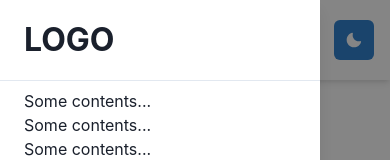
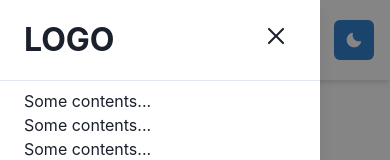
Before and after one commit to Marlen0307/nextjs_personal_portofolio, a Next.js app: page / in a window 390 px wide. Both pictures are taken after a click on the button 52 px from the left and 40 px from the top of the page. Shown: the top 160 px of the page. Built offline with nearby package versions, Linux system fonts and the light colour scheme.

Commit message:
add close icon on mobie nav

```diff
--- a/src/components/header/Navigation/MobileNav.tsx
+++ b/src/components/header/Navigation/MobileNav.tsx
@@ -1,4 +1,4 @@
-import { HamburgerIcon } from "@chakra-ui/icons";
+import { CloseIcon, HamburgerIcon } from "@chakra-ui/icons";
 import {
   Drawer,
   DrawerBody,
@@ -14,6 +14,8 @@ import Logo from "../Logo";
 
 export default function MobileNav() {
   const { isOpen, onOpen, onClose } = useDisclosure();
+  const btnRef = React.useRef()
+
 
   return (
     <Hide above="lg">
@@ -22,12 +24,24 @@ export default function MobileNav() {
         icon={<HamburgerIcon />}
         variant="outline"
         onClick={onOpen}
+        ref={btnRef}
       />
       <Drawer placement={"left"} onClose={onClose} isOpen={isOpen}>
         <DrawerOverlay />
         <DrawerContent>
-          <DrawerHeader borderBottomWidth="1px">
+          <DrawerHeader
+            borderBottomWidth="1px"
+            display={"flex"}
+            justifyContent={"space-between"}
+          >
             <Logo />
+            <IconButton
+              border={0}
+              aria-label="Close Mobile Navigation Bar"
+              onClick={onClose}
+              icon={<CloseIcon />}
+              variant={"outline"}
+            />
           </DrawerHeader>
           <DrawerBody>
             <p>Some contents...</p>
```
